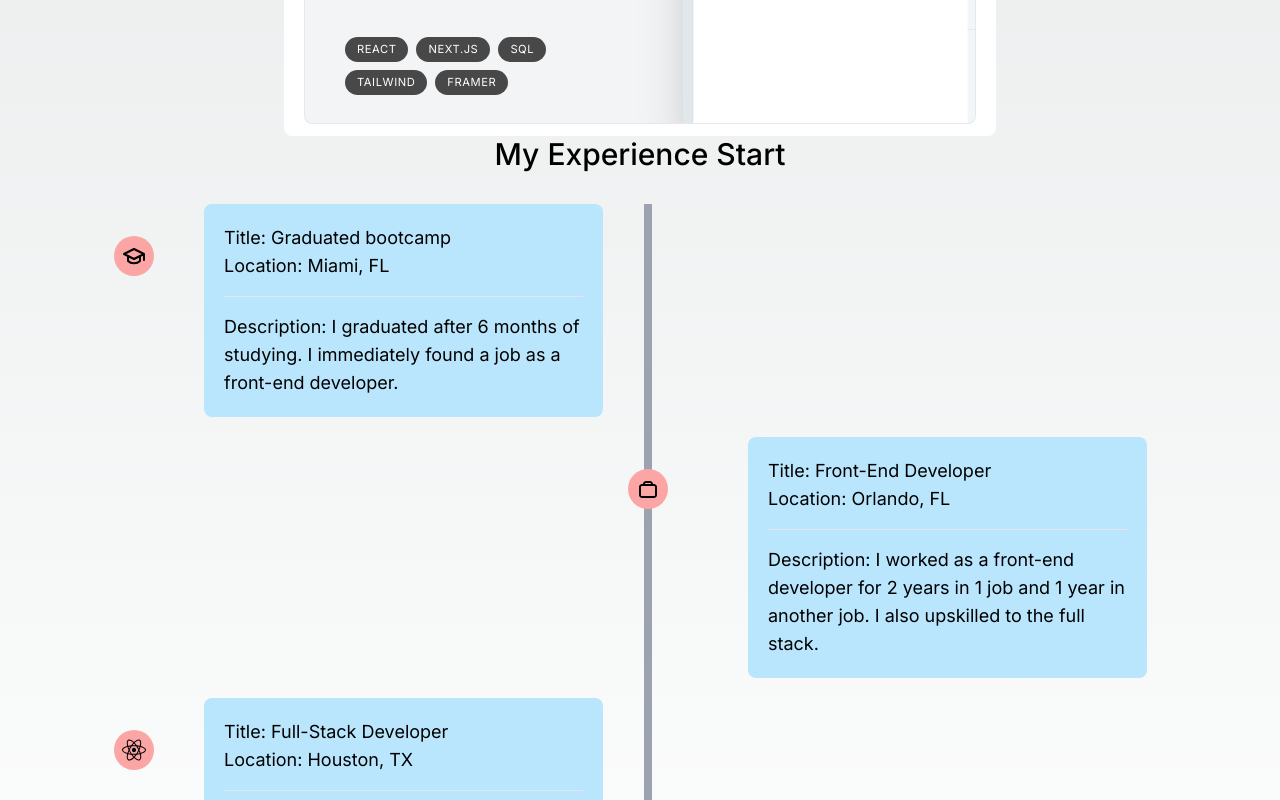
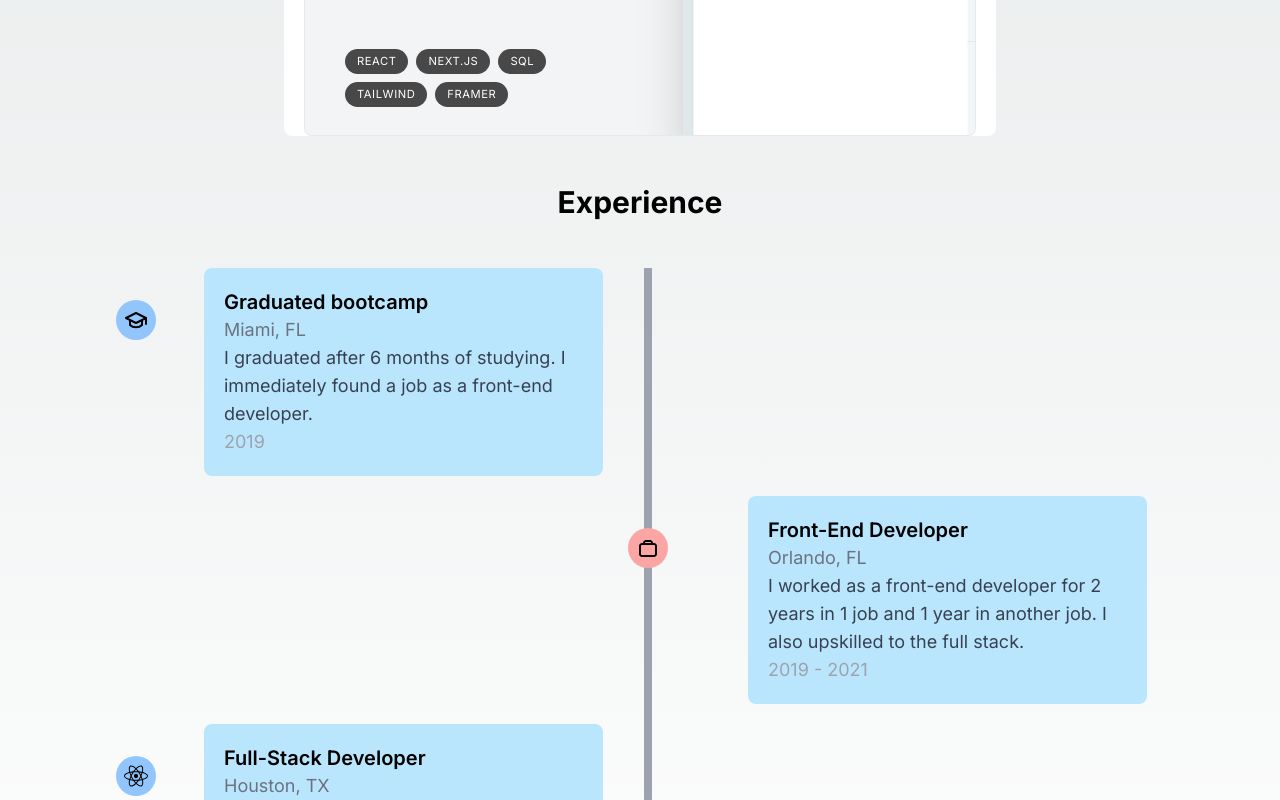
Before and after one commit to vijend795/my-portfolio, a Next.js app: page / in a window 1280 px wide. Shown: the part 1460-2260 px from the top of the page. Built offline with nearby package versions, Linux system fonts and the light colour scheme.

Commit message:
update experience with separate components

```diff
--- /dev/null
+++ b/app/component/experience copy.js
@@ -0,0 +1,47 @@
+"use client";
+
+import React from "react";
+
+import { experiencesData } from "../data/data_cv";
+import LeftContainerTimeline from "./subComponent/leftContainerTimeline";
+import RightContainerTimeline from "./subComponent/rightContainerTimeline";
+
+export default function Experience() {
+  return (
+    <section className="">
+      <h2 className="text-3xl font-medium capitalize mb-8 text-center">
+        My experience start
+      </h2>
+      {/* timeline */}
+      <div className=" w-full bg-white-400 m-12 lg:m-2 relative after:absolute after:w-2 after:h-full after:bg-gray-400 after:top-0 after:left-8 lg:after:left-1/2 after:-ml-1 ">
+        {experiencesData.map((item, index) => (
+          <div
+            key={index}
+            className={`relative my-5 px-2 lg:w-1/2 w-full pl-[80px] pr-[25px]
+          ${index % 2 === 0 ? "left-0 " : "lg:left-1/2 left-0"}`}
+          >
+            {/* container */}
+
+            {/* content */}
+            <p
+              className={`absolute bg-red-300 items-center justify-center flex w-10 py-2 rounded-full text-2xl z-10 top-8 ${
+                index % 2 === 0
+                  ? "bg-green-400 left-3 lg:-right-5 lg:bg-blue-300"
+                  : "lg:-left-5 left-3"
+              }`}
+            >
+              {item.icon}
+            </p>
+
+            <div className="p-5 bg-sky-200 relative rounded-lg text-lg mx-5 ">
+              <div>Title: {item.title}</div>
+              <div>Location: {item.location}</div>
+              <hr className="my-4" /> {/* Centered horizontal line */}
+              <div>Description: {item.description}</div>
+            </div>
+          </div>
+        ))}
+      </div>
+    </section>
+  );
+}
--- a/app/component/experience.js
+++ b/app/component/experience.js
@@ -3,32 +3,16 @@
 import React from "react";
 
 import { experiencesData } from "../data/data_cv";
-import LeftContainerTimeline from "./subComponent/leftContainerTimeline";
-import RightContainerTimeline from "./subComponent/rightContainerTimeline";
+import TimelineItem from "./subComponent/timeLine";
 
 export default function Experience() {
   return (
     <section className="">
-      <h2 className="text-3xl font-medium capitalize mb-8 text-center">
-        My experience start
-      </h2>
-      {/* timeline */}
-      <div className=" w-full bg-white-400 m-12 lg:m-2 relative after:absolute after:w-2 after:h-full after:bg-gray-400 after:top-0 after:left-8 lg:after:left-1/2 after:-ml-1 ">
-        {experiencesData.map((item, index) => (
-          <div key={index} className={`relative my-5 px-2 lg:w-1/2 w-full pl-[80px] pr-[25px]
-          ${index % 2 === 0 ? "left-0 " : "lg:left-1/2 left-0"
-        }`}>
-            {/* container */}
 
-            {/* content */}
-            <p className={`absolute bg-red-300 items-center justify-center flex w-10 py-2  rounded-full text-2xl z-10 -right-5 top-8 ${index % 2 ===0 ? "left-2.5 lg:right bg-green-300 ":"lg:-left-5 left-3"} `}>{item.icon}</p>
-            <div className="p-5 bg-sky-200 relative rounded-lg text-lg mx-5 ">
-              <div>Title: {item.title}</div>
-              <div>Location: {item.location}</div>
-              <hr className="my-4" /> {/* Centered horizontal line */}
-              <div>Description: {item.description}</div>
-            </div>
-          </div>
+      <h1 className="text-3xl font-bold mb-6 flex justify-center py-6">Experience</h1>
+      <div className="w-full bg-white-400 m-12 lg:m-2 relative after:absolute after:w-2 after:h-full after:bg-gray-400 after:top-0 after:left-8 lg:after:left-1/2 after:-ml-1 ">
+        {experiencesData.map((experience, index) => (
+          <TimelineItem key={index} {...experience} isLeft={index % 2 === 0} />
         ))}
       </div>
 
--- a/app/component/project.js
+++ b/app/component/project.js
@@ -11,7 +11,7 @@ import { FaGithubSquare } from "react-icons/fa";
 
 const Projects = () => {
   return (
-    <div className="flex flex-col justify-start items-center bg-white  px-5 rounded-lg py-3">
+    <div className="flex flex-col justify-start items-center bg-white  px-5 rounded-lg my-6">
       <h1> All Projects</h1>
       <div>
         {/* projects detail Section */}
--- /dev/null
+++ b/app/component/subComponent/timeLine.js
@@ -0,0 +1,32 @@
+import React from 'react';
+
+const TimelineItem = ({ title, location, description, icon, date, isLeft }) => {
+    return (
+        <div
+
+        className={`relative my-5 px-2 lg:w-1/2 w-full pl-[80px] pr-[25px]
+      ${isLeft  ? "left-0 " : "lg:left-1/2 left-0"}`}
+      >
+
+        <p
+          className={`absolute bg-red-300 items-center justify-center flex w-10 py-2 rounded-full text-2xl z-10 top-8 ${
+            isLeft
+              ? "bg-green-400 left-3 lg:-right-5 lg:bg-blue-300"
+              : "lg:-left-5 left-3"
+          }`}
+        >
+          {icon}
+        </p>
+
+        <div className="p-5 bg-sky-200 relative rounded-lg text-lg mx-5 ">
+        <h2 className="text-xl font-semibold">{title}</h2>
+          <p className="text-gray-500">{location}</p>
+          <p className="text-gray-700">{description}</p>
+          <p className="text-gray-400">{date}</p>
+        </div>
+      </div>
+    );
+  };
+
+
+export default TimelineItem;
```
